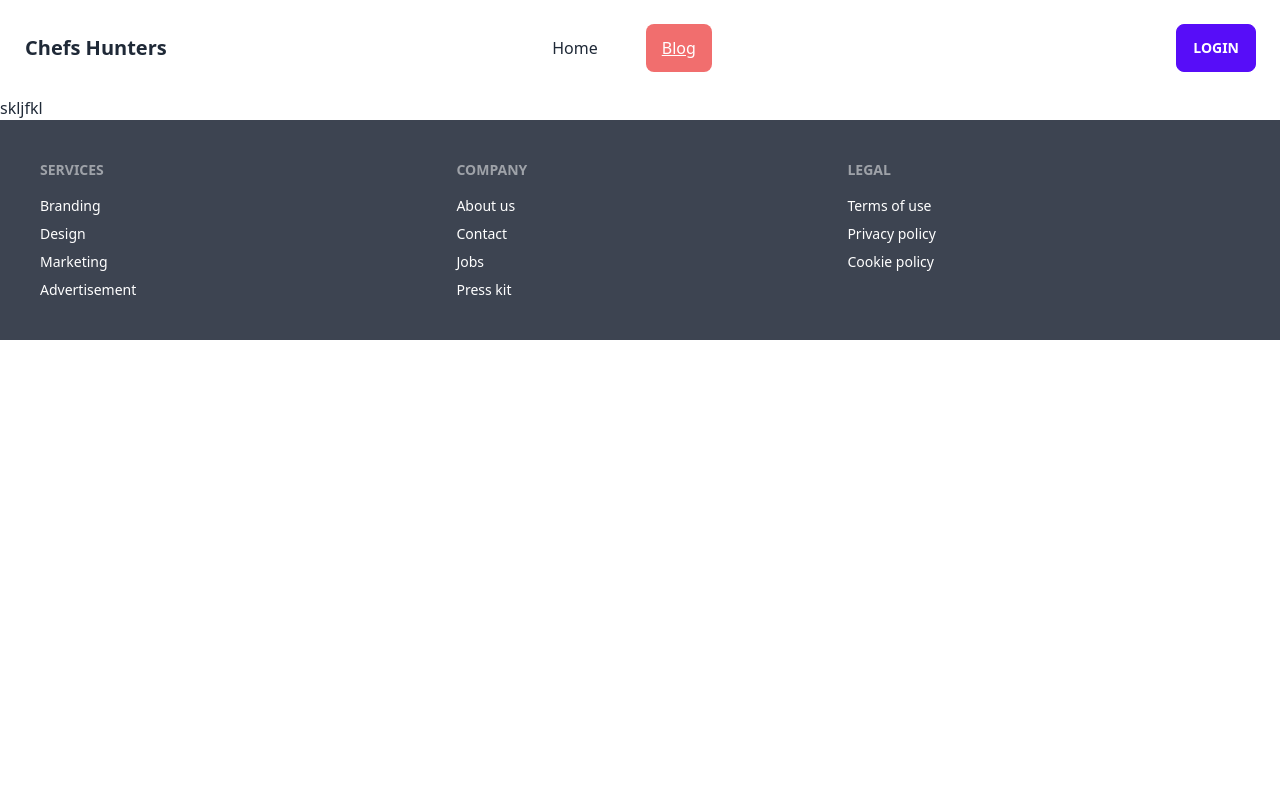
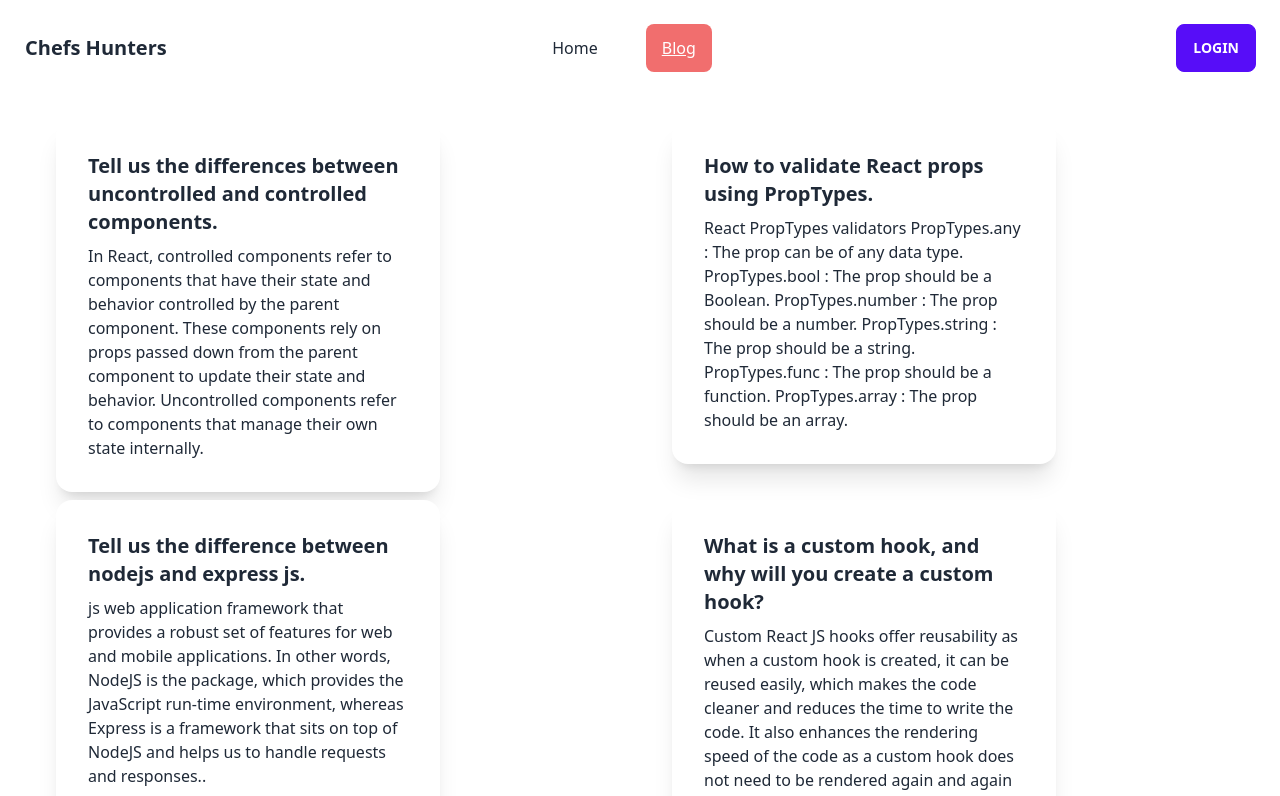
Before and after one commit to jamiulislam10/chefs-hunter-client, a React (Vite) app: page /blog in a window 1280 px wide. Shown: the top 796 px of the page. Built offline with nearby package versions, Linux system fonts and the light colour scheme; no server answers.

Commit message:
add blogs

```diff
--- a/src/pages/Blog/Blog.jsx
+++ b/src/pages/Blog/Blog.jsx
@@ -8,7 +8,58 @@ const Blog = () => {
         <div>
             <NavigationBar></NavigationBar>
 
-            <h1>skljfkl</h1>
+<div className='grid grid-cols-2 gap-2 ml-14 mt-6 mb-10'>
+<div>
+       <div className="card w-96 bg-base-100 shadow-xl">
+                <div className="card-body">
+                    <h2 className="card-title">Tell us the differences between uncontrolled and controlled components.
+
+                    </h2>
+                    <p>In React, controlled components refer to components that have their state and behavior controlled by the parent component. These components rely on props passed down from the parent component to update their state and behavior. Uncontrolled components refer to components that manage their own state internally.</p>
+
+                </div>
+            </div>
+       </div>
+<div>
+       <div className="card w-96 bg-base-100 shadow-xl">
+                <div className="card-body">
+                    <h2 className="card-title">How to validate React props using PropTypes.
+
+                    </h2>
+                    <p>React PropTypes validators
+PropTypes.any : The prop can be of any data type.
+PropTypes.bool : The prop should be a Boolean.
+PropTypes.number : The prop should be a number.
+PropTypes.string : The prop should be a string.
+PropTypes.func : The prop should be a function.
+PropTypes.array : The prop should be an array.</p>
+
+                </div>
+            </div>
+       </div>
+       <div>
+       <div className="card w-96 bg-base-100 shadow-xl">
+                <div className="card-body">
+                    <h2 className="card-title">Tell us the difference between nodejs and express js.
+
+                    </h2>
+                    <p>js web application framework that provides a robust set of features for web and mobile applications. In other words, NodeJS is the package, which provides the JavaScript run-time environment, whereas Express is a framework that sits on top of NodeJS and helps us to handle requests and responses..</p>
+
+                </div>
+            </div>
+       </div>
+       <div>
+       <div className="card w-96 bg-base-100 shadow-xl">
+                <div className="card-body">
+                    <h2 className="card-title">What is a custom hook, and why will you create a custom hook?
+
+                    </h2>
+                    <p>Custom React JS hooks offer reusability as when a custom hook is created, it can be reused easily, which makes the code cleaner and reduces the time to write the code. It also enhances the rendering speed of the code as a custom hook does not need to be rendered again and again while rendering the whole code.</p>
+
+                </div>
+            </div>
+       </div>
+</div>
             <Footer></Footer>
         </div>
     );
--- a/src/pages/Login/GoogleLogin.jsx
+++ b/src/pages/Login/GoogleLogin.jsx
@@ -28,14 +28,13 @@ const GoogleLogin = () => {
     }
 
     const handleGithubSignIn = () => {
-        // const navigate = useNavigate();
 
         signInWithPopup(auth, githubProvider)
         .then( result => {
             const loggedUser = result.user;
             console.log(loggedUser);
             setUser(loggedUser);
-            // navigate('/')
+            navigate('/')
         })
         .catch(error => {
             console.log(error)
--- /dev/null
+++ b/src/routes/PrevateRoute/PrivateRoute.jsx
@@ -0,0 +1,21 @@
+import React, { useContext } from 'react';
+import { Navigate, useLocation } from 'react-router-dom';
+import { AuthContext } from '../../Providers/AuthProviders';
+
+const PrivateRoute = ({children}) => {
+
+        const {user, loading} = useContext(AuthContext);
+        const location = useLocation();
+        console.log('user in private route', user);
+        if(loading){
+            return <Spinner animation="border" variant="primary" />
+        }
+
+        if(user){
+            return children;
+        }
+
+    return <Navigate state={{from: location}} to="/login" replace></Navigate>;
+};
+
+export default PrivateRoute;
--- a/src/routes/routes.jsx
+++ b/src/routes/routes.jsx
@@ -10,6 +10,7 @@ import AllCards from "../pages/Shared/AllCards/AllCards";
 import Blog from "../pages/Blog/Blog";
 import BlogLayouts from "../layouts/BlogLayouts";
 import FourOFour from "../FourOFour/FourOFour";
+import PrivateRoute from "./PrevateRoute/PrivateRoute";
 
 const router = createBrowserRouter([
     {
@@ -56,7 +57,7 @@ const router = createBrowserRouter([
     },
     {
         path: "services/:id",
-        element: <ViewDetails></ViewDetails>,
+        element: <PrivateRoute><ViewDetails></ViewDetails></PrivateRoute>,
         loader:({params}) => fetch(`http://localhost:5000/categories/${params.id}`)
 
     },
```
